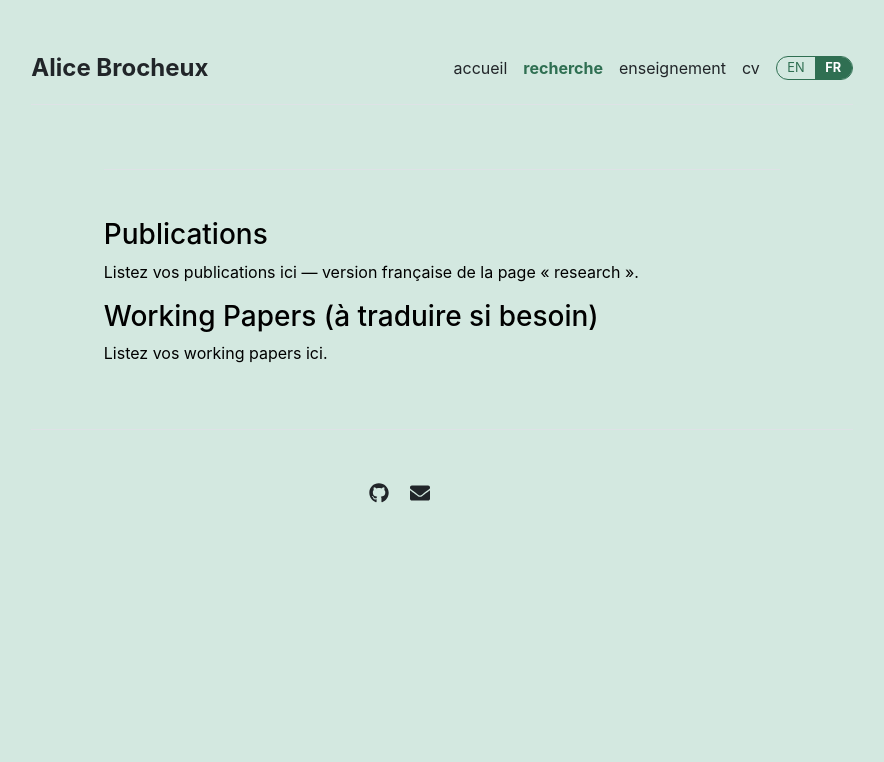
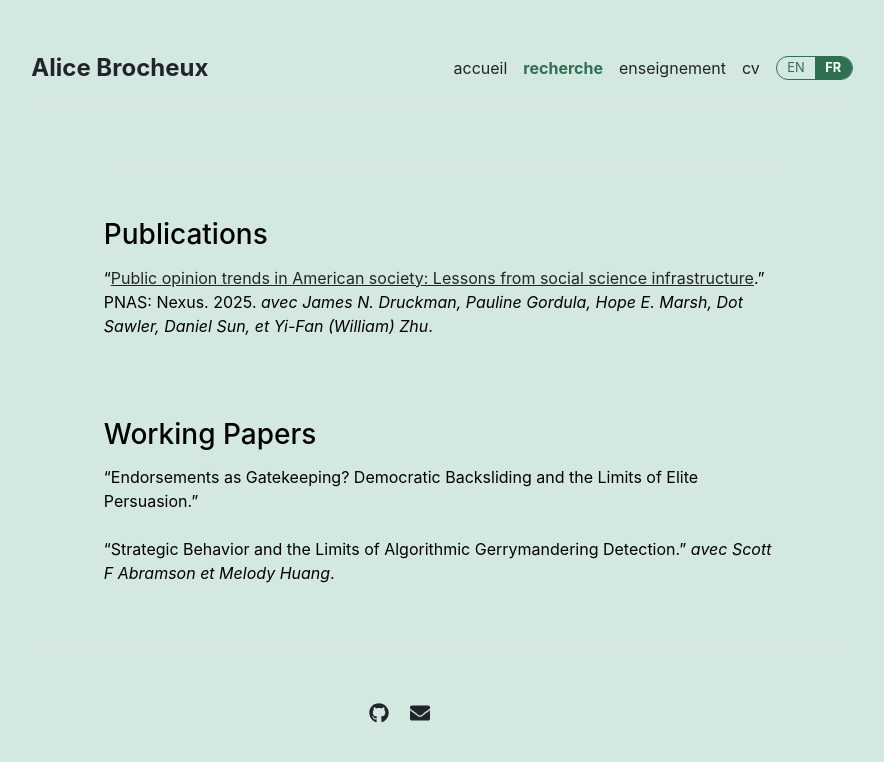
Before and after one commit to AliceBrocheux/alicebrocheux.github.io, a Jekyll site: the page built from fr/research.md, in a window 1280 px wide. Shown: the top 762 px of the page, without its empty margins (198-1082 px from the left). Built offline with Jekyll 4.4.1, drawn with Linux system fonts in a browser that asks for light colours.

Commit message:
Update research.md

```diff
--- a/fr/research.md
+++ b/fr/research.md
@@ -5,9 +5,14 @@ lang: fr
 ---
 
 ### Publications
+<div style="height: 6px;"></div>
+"[Public opinion trends in American society: Lessons from social science infrastructure](https://doi.org/10.1093/pnasnexus/pgag002)." PNAS: Nexus. 2025. *avec James N. Druckman, Pauline Gordula, Hope E. Marsh, Dot Sawler, Daniel Sun, et Yi-Fan (William) Zhu*.
 
-Listez vos publications ici — version française de la page « research ».
+<br><br>
 
-### Working Papers (à traduire si besoin)
 
-Listez vos working papers ici.
+### Working Papers
+<div style="height: 6px;"></div>
+"Endorsements as Gatekeeping? Democratic Backsliding and the Limits of Elite Persuasion."
+<div style="height: 8px;"></div>
+"Strategic Behavior and the Limits of Algorithmic Gerrymandering Detection." *avec Scott F Abramson et Melody Huang*.
```
